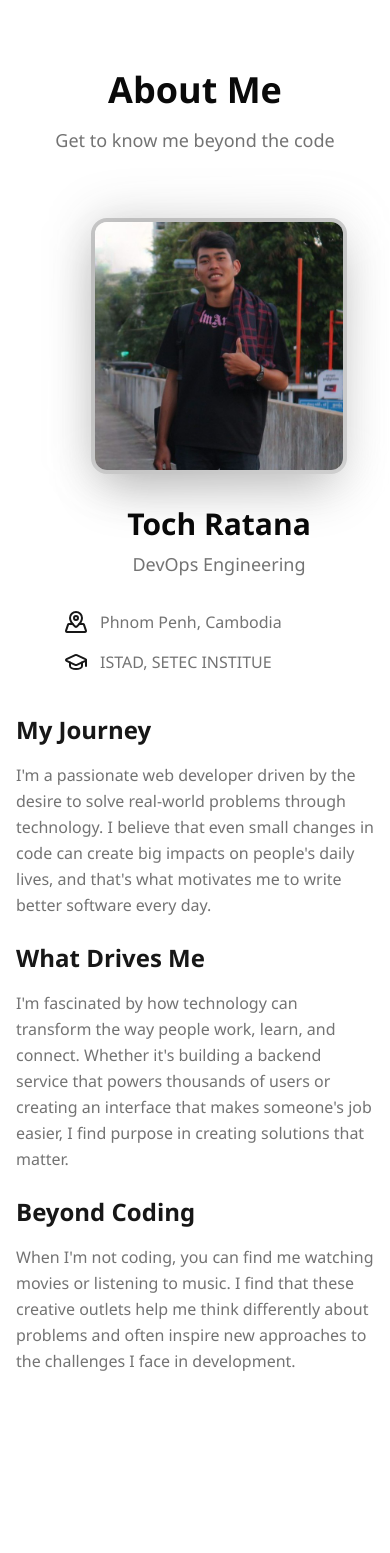
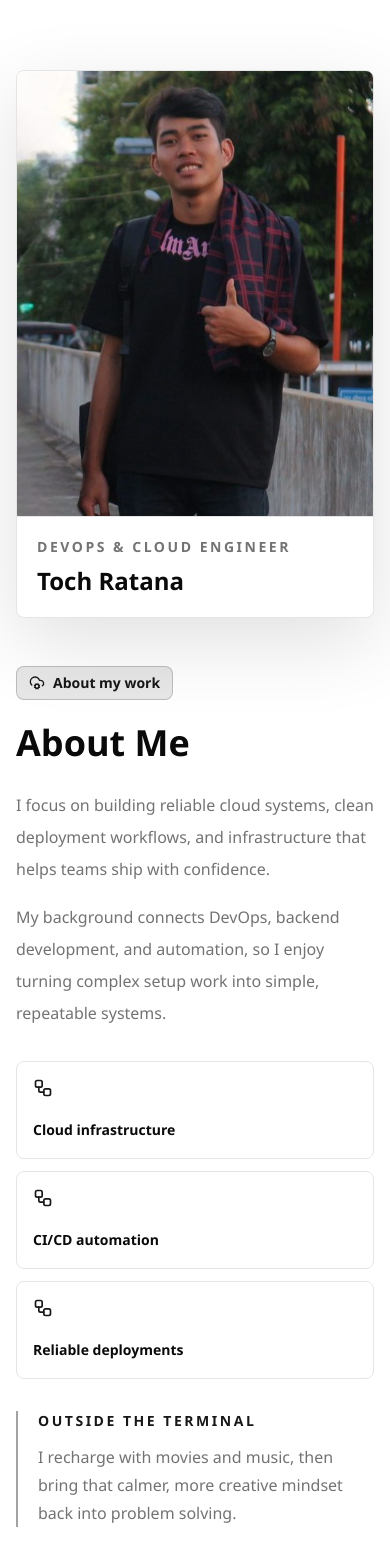
Before and after one commit to tochratana/me, a Next.js app: page /en in a window 390 px wide. Shown: the part 3980-5533 px from the top of the page. Built offline with nearby package versions, Linux system fonts and the light colour scheme; a web font is replaced by a local one.

Commit message:
fix:working on style

```diff
--- a/src/components/sections/About.tsx
+++ b/src/components/sections/About.tsx
@@ -1,100 +1,79 @@
-import {GraduationCap, MapPinned } from "lucide-react";
+"use client";
+
+import { CloudCog, Workflow } from "lucide-react";
 import Image from "next/image";
+import { useTranslation } from "react-i18next";
 
 export default function About() {
+  const { t } = useTranslation();
+
+  const focusItems = [
+    t("about.focus.cloud"),
+    t("about.focus.automation"),
+    t("about.focus.reliability"),
+  ];
+
   return (
-    <section id="about" className="py-20 px-4 bg-background text-foreground">
-      <div className="max-w-6xl mx-auto">
-        {/* Header */}
-        <div className="text-center mb-16">
-          <h2 className="text-4xl md:text-5xl font-bold mb-4">About Me</h2>
-          <p className="text-muted-foreground text-lg">
-            Get to know me beyond the code
-          </p>
-        </div>
-
-        {/* Main Content */}
-        <div className="grid grid-cols-1 lg:grid-cols-2 gap-10">
-          {/* Left Side - Image and Info */}
-          <div className="flex flex-col items-center lg:items-start ml-12">
-            <div className="relative w-64 h-64 mb-8">
-              <div className="absolute inset-0 bg-gradient-to-br from-primary/20 to-accent/20 rounded-2xl blur-xl"></div>
-              <div className="relative w-full h-full rounded-2xl overflow-hidden border-4 border-primary/20 shadow-2xl">
+    <section
+      id="about"
+      className="bg-background px-4 py-20 text-foreground sm:px-6 lg:px-8"
+    >
+      <div className="mx-auto grid max-w-6xl items-center gap-12 lg:grid-cols-[0.9fr_1.1fr] lg:gap-16">
+        <div>
+          <div className="relative overflow-hidden rounded-[8px] border border-border bg-card shadow-[0_24px_80px_var(--site-feature-shadow)]">
+            <div className="relative aspect-[4/5] min-h-[380px]">
               <Image
                 src="/project/ratana.jpg"
                 alt="Toch Ratana"
-                  width={400}
-                  height={400}
-                  className="w-full h-full object-cover"
+                fill
+                sizes="(min-width: 1024px) 420px, 100vw"
+                className="object-cover"
+                priority={false}
               />
+            </div>
+            <div className="border-t border-border p-5">
+              <p className="text-sm font-semibold uppercase tracking-[0.18em] text-muted-foreground">
+                {t("about.role")}
+              </p>
+              <h3 className="mt-2 text-2xl font-bold">Toch Ratana</h3>
+            </div>
           </div>
         </div>
 
-            <h3 className="text-3xl font-bold mb-2">Toch Ratana</h3>
-            <p className="text-muted-foreground mb-8 text-lg">
-              DevOps Engineering
-            </p>
-
-            <div className="space-y-4 w-full max-w-sm">
-              <div className="flex items-center gap-3">
-                <MapPinned className="text-primary" />
-                <span className="text-muted-foreground">
-                  Phnom Penh, Cambodia
-                </span>
-              </div>
-              <div className="flex items-center gap-3">
-                <GraduationCap className="text-primary" />
-                <span className="text-muted-foreground">
-                  ISTAD,
-                  SETEC INSTITUE
-                </span>
-              </div>
-              {/* <div className="flex items-center gap-3">
-                <BriefcaseBusiness className="text-primary" />
-                <span className="text-muted-foreground">2+ Years Experience</span>
-              </div> */}
-            </div>
+        <div>
+          <div className="mb-5 inline-flex items-center gap-2 rounded-[8px] border border-primary/20 bg-primary/10 px-3 py-1.5 text-sm font-semibold text-primary">
+            <CloudCog className="h-4 w-4" aria-hidden="true" />
+            {t("about.eyebrow")}
           </div>
 
-          {/* Right Side - Story Content */}
-          <div className="space-y-6">
-            <div>
-              <h3 className="text-2xl font-bold mb-4 text-primary">
-                My Journey
-              </h3>
-              <p className="text-muted-foreground leading-relaxed mb-4">
-                I&apos;m a passionate web developer driven by the desire to
-                solve real-world problems through technology. I believe that
-                even small changes in code can create big impacts on
-                people&apos;s daily lives, and that&apos;s what motivates me to
-                write better software every day.
-              </p>
+          <h2 className="max-w-3xl text-4xl font-bold leading-tight md:text-5xl">
+            {t("about.title")}
+          </h2>
+
+          <div className="mt-6 max-w-3xl space-y-4 text-base leading-8 text-muted-foreground md:text-lg">
+            <p>{t("about.intro")}</p>
+            <p>{t("about.description")}</p>
           </div>
 
-            <div>
-              <h3 className="text-2xl font-bold mb-4 text-primary">
-                What Drives Me
-              </h3>
-              <p className="text-muted-foreground leading-relaxed mb-4">
-                I&apos;m fascinated by how technology can transform the way
-                people work, learn, and connect. Whether it&apos;s building a
-                backend service that powers thousands of users or creating an
-                interface that makes someone&apos;s job easier, I find purpose
-                in creating solutions that matter.
-              </p>
+          <div className="mt-8 grid gap-3 sm:grid-cols-3">
+            {focusItems.map((item) => (
+              <div
+                key={item}
+                className="flex min-h-24 flex-col justify-between rounded-[8px] border border-border bg-card p-4"
+              >
+                <Workflow className="h-5 w-5 text-primary" aria-hidden="true" />
+                <p className="mt-5 text-sm font-semibold leading-6">{item}</p>
+              </div>
+            ))}
           </div>
 
-            <div>
-              <h3 className="text-2xl font-bold mb-4 text-primary">
-                Beyond Coding
-              </h3>
-              <p className="text-muted-foreground leading-relaxed mb-4">
-                When I&apos;m not coding, you can find me watching movies or
-                listening to music. I find that these creative outlets help me
-                think differently about problems and often inspire new
-                approaches to the challenges I face in development.
+          <div className="mt-8 border-l-2 border-primary/40 pl-5">
+            <p className="text-sm font-semibold uppercase tracking-[0.18em] text-primary">
+              {t("about.noteTitle")}
             </p>
-            </div>
+            <p className="mt-3 max-w-2xl text-base leading-7 text-muted-foreground">
+              {t("about.note")}
+            </p>
           </div>
         </div>
       </div>
--- a/src/components/sections/Footer.tsx
+++ b/src/components/sections/Footer.tsx
@@ -1,67 +1,106 @@
 "use client";
 
-import { Facebook, Github, Linkedin } from "lucide-react";
-import React from "react";
+import { ArrowUpRight, Facebook, Github, Linkedin, Mail } from "lucide-react";
 import { useTranslation } from "react-i18next";
 
 export function Footer() {
   const { t } = useTranslation();
   const currentYear = new Date().getFullYear();
 
+  const footerLinks = [
+    { label: t("header.home"), href: "#home" },
+    { label: t("header.about"), href: "#about" },
+    { label: t("header.projects"), href: "#projects" },
+    { label: t("header.contact"), href: "#contact" },
+  ];
+
+  const socialLinks = [
+    {
+      label: "GitHub",
+      href: "https://github.com/tochratana",
+      icon: Github,
+    },
+    {
+      label: "LinkedIn",
+      href: "https://www.linkedin.com/in/tochratana",
+      icon: Linkedin,
+    },
+    {
+      label: "Facebook",
+      href: "https://www.facebook.com/tochratana.me",
+      icon: Facebook,
+    },
+  ];
+
   return (
-    <footer className="py-12 px-4 border-t border-border bg-secondary/30">
-      <div className="max-w-6xl mx-auto">
-        <div className="flex flex-col md:flex-row justify-between items-center gap-6">
-          <div className="text-center md:text-left">
-            <p className="text-muted-foreground">
-              © {currentYear} Toch Ratana. {t("footer.rights")}.
+    <footer className="border-t border-border bg-[var(--site-page-bg)] px-4 py-10 text-[color:var(--site-text)]">
+      <div className="mx-auto max-w-6xl">
+        <div className="grid gap-8 lg:grid-cols-[1.2fr_0.8fr_0.8fr]">
+          <div>
+            <p className="text-2xl font-bold">Toch Ratana</p>
+            <p className="mt-2 text-sm font-semibold uppercase text-primary">
+              {t("footer.role")}
+            </p>
+            <p className="mt-4 max-w-md text-sm leading-6 text-[color:var(--site-muted-text)]">
+              {t("footer.description")}
             </p>
           </div>
 
-          <div className="flex gap-6">
+          <nav
+            aria-label={t("footer.navigation")}
+            className="lg:justify-self-center"
+          >
+            <p className="mb-4 text-sm font-bold">{t("footer.navigation")}</p>
+            <div className="grid gap-3">
+              {footerLinks.map((link) => (
                 <a
-              href="#"
-              className="text-muted-foreground hover:text-primary transition-colors"
+                  key={link.href}
+                  href={link.href}
+                  className="text-sm text-[color:var(--site-muted-text)] transition-colors hover:text-primary"
                 >
-              Privacy
+                  {link.label}
                 </a>
+              ))}
+            </div>
+          </nav>
+
+          <div className="lg:justify-self-end">
+            <p className="mb-4 text-sm font-bold">{t("footer.connect")}</p>
+            <div className="flex gap-3">
+              {socialLinks.map((link) => {
+                const Icon = link.icon;
+
+                return (
                   <a
-              href="#"
-              className="text-muted-foreground hover:text-primary transition-colors"
+                    key={link.href}
+                    href={link.href}
+                    target="_blank"
+                    rel="noopener noreferrer"
+                    className="inline-flex h-10 w-10 items-center justify-center rounded-[8px] border border-[color:var(--site-card-border)] text-[color:var(--site-muted-text)] transition-colors hover:border-primary/40 hover:text-primary"
+                    aria-label={link.label}
                   >
-              Terms
+                    <Icon className="h-5 w-5" aria-hidden="true" />
                   </a>
+                );
+              })}
+            </div>
+
             <a
-              href="#"
-              className="text-muted-foreground hover:text-primary transition-colors"
+              href="#contact"
+              className="mt-5 inline-flex items-center gap-2 rounded-[8px] bg-[var(--site-button-primary-bg)] px-4 py-2 text-sm font-semibold text-[color:var(--site-button-primary-text)] transition-colors hover:bg-[var(--site-button-primary-hover-bg)]"
             >
-              Cookies
+              <Mail className="h-4 w-4" aria-hidden="true" />
+              {t("footer.contactCta")}
+              <ArrowUpRight className="h-4 w-4" aria-hidden="true" />
             </a>
           </div>
+        </div>
 
-          <div className="flex gap-4">
-            <a
-              href="https://github.com/tochratana"
-              className="text-muted-foreground hover:text-primary transition-colors"
-              aria-label="GitHub"
-            >
-              <Github />
-            </a>
-            <a
-              href="https://www.linkedin.com/in/tochratana"
-              className="text-muted-foreground hover:text-primary transition-colors"
-              aria-label="LinkedIn"
-            >
-              <Linkedin />
-            </a>
-            <a
-              href="https://www.facebook.com/tochratana.me"
-              className="text-muted-foreground hover:text-primary transition-colors"
-              aria-label="Facebook"
-            >
-              <Facebook />
-            </a>
-          </div>
+        <div className="mt-8 flex flex-col gap-3 border-t border-border pt-6 text-sm text-[color:var(--site-muted-text)] sm:flex-row sm:items-center sm:justify-between">
+          <p>
+            © {currentYear} Toch Ratana. {t("footer.rights")}.
+          </p>
+          <p>{t("footer.madeWith")}</p>
         </div>
       </div>
     </footer>
--- a/src/locales/en.json
+++ b/src/locales/en.json
@@ -35,7 +35,17 @@
   },
   "about": {
     "title": "About Me",
-    "description": "I'm a Full Stack Developer from Cambodia with a passion for building modern, responsive web applications. With expertise in both frontend and backend technologies, I create seamless digital experiences."
+    "eyebrow": "About my work",
+    "role": "DevOps & Cloud Engineer",
+    "intro": "I focus on building reliable cloud systems, clean deployment workflows, and infrastructure that helps teams ship with confidence.",
+    "description": "My background connects DevOps, backend development, and automation, so I enjoy turning complex setup work into simple, repeatable systems.",
+    "focus": {
+      "cloud": "Cloud infrastructure",
+      "automation": "CI/CD automation",
+      "reliability": "Reliable deployments"
+    },
+    "noteTitle": "Outside the terminal",
+    "note": "I recharge with movies and music, then bring that calmer, more creative mindset back into problem solving."
   },
   "skills": {
     "title": "Technical Skills",
@@ -59,6 +69,26 @@
     "description": {
       "line1": "I'm actively looking for opportunities to start my career in web development.",
       "line2": "Let's discuss how I can contribute to your team!"
+    },
+    "details": {
+      "title": "Contact Details",
+      "phone": {
+        "label": "Phone",
+        "value": "+855 88 64 65 190"
+      },
+      "email": {
+        "label": "Email",
+        "value": "tochratana.dev@gmail.com"
+      },
+      "telegram": {
+        "label": "Telegram",
+        "value": "t.me/tochratana",
+        "href": "https://t.me/tochratana"
+      },
+      "address": {
+        "label": "Address",
+        "value": "Trapeang Chhuk, Ou Beak K'am, Phnom Penh, Cambodia"
+      }
     },
     "availability": {
       "title": "Availability",
@@ -105,6 +135,11 @@
     }
   },
   "footer": {
+    "role": "DevOps & Cloud Engineer",
+    "description": "Building reliable cloud systems, clean deployments, and simple automation for teams that want to ship with confidence.",
+    "navigation": "Navigation",
+    "connect": "Connect",
+    "contactCta": "Let's talk",
     "rights": "All rights reserved",
     "madeWith": "Made with care by Toch Ratana"
   },
--- a/src/locales/km.json
+++ b/src/locales/km.json
@@ -35,7 +35,17 @@
   },
   "about": {
     "title": "អំពីខ្ញុំ",
-    "description": "ខ្ញុំជាអ្នកអភិវឌ្ឍន៍ Full Stack ពីកម្ពុជាដែលមានលំនឹងក្នុងការបង្កើតកម្មវិធីគេហទំព័របានលឿន ឆ្លងវាង និងមានប្រតិក្រិយា។ ដោយមានជំនាញក្នុងបច្ចេកវិទ្យាផ្នែកមុខ និងផ្នែកក្រោយ ខ្ញុំបង្កើតបទពិសោធន៍ឌីជីថលដ៏នៃលក្ខណ៍ដ៏ល្អ។"
+    "eyebrow": "អំពីការងាររបស់ខ្ញុំ",
+    "role": "DevOps & Cloud Engineer",
+    "intro": "ខ្ញុំផ្តោតលើការបង្កើតប្រព័ន្ធ cloud ដែលអាចទុកចិត្តបាន workflow សម្រាប់ deployment និង infrastructure ដែលជួយឱ្យក្រុម release ដោយមានទំនុកចិត្ត។",
+    "description": "បទពិសោធន៍របស់ខ្ញុំភ្ជាប់ DevOps, backend development និង automation ដូច្នេះខ្ញុំចូលចិត្តបម្លែងការរៀបចំស្មុគស្មាញឱ្យទៅជាប្រព័ន្ធសាមញ្ញ និងអាចធ្វើឡើងវិញបាន។",
+    "focus": {
+      "cloud": "Cloud infrastructure",
+      "automation": "CI/CD automation",
+      "reliability": "Reliable deployments"
+    },
+    "noteTitle": "ក្រៅពីការងារ",
+    "note": "ខ្ញុំសម្រាកជាមួយភាពយន្ត និងតន្ត្រី ហើយយកអារម្មណ៍ស្ងប់ និងគំនិតច្នៃប្រឌិតនោះត្រឡប់មកដោះស្រាយបញ្ហាវិញ។"
   },
   "skills": {
     "title": "ជំនាញបច្ចេកទេស",
@@ -59,6 +69,26 @@
     "description": {
       "line1": "ខ្ញុំកំពុងស្វែងរកឱកាសការងារ ដើម្បីចាប់ផ្តើមអាជីពរបស់ខ្ញុំក្នុងការអភិវឌ្ឍគេហទំព័រ។",
       "line2": "មកពិភាក្សាគ្នាអំពីរបៀបដែលខ្ញុំអាចចូលរួមជាមួយក្រុមរបស់អ្នកបាន!"
+    },
+    "details": {
+      "title": "ព័ត៌មានទំនាក់ទំនង",
+      "phone": {
+        "label": "ទូរស័ព្ទ",
+        "value": "+855 88 64 65 190"
+      },
+      "email": {
+        "label": "អ៊ីមែល",
+        "value": "tochratana.dev@gmail.com"
+      },
+      "telegram": {
+        "label": "Telegram",
+        "value": "t.me/tochratana",
+        "href": "https://t.me/tochratana"
+      },
+      "address": {
+        "label": "អាសយដ្ឋាន",
+        "value": "Trapeang Chhuk, Ou Beak K'am, Phnom Penh, Cambodia"
+      }
     },
     "availability": {
       "title": "ភាពរួចរាល់",
@@ -105,8 +135,13 @@
     }
   },
   "footer": {
+    "role": "DevOps & Cloud Engineer",
+    "description": "បង្កើតប្រព័ន្ធ cloud ដែលអាចទុកចិត្តបាន deployment ដែលស្អាត និង automation សាមញ្ញសម្រាប់ក្រុមដែលចង់ release ដោយមានទំនុកចិត្ត។",
+    "navigation": "តំណភ្ជាប់",
+    "connect": "ភ្ជាប់ទំនាក់ទំនង",
+    "contactCta": "ពិភាក្សាគ្នា",
     "rights": "រក្សាសិទ្ធិទាំងអស់",
-    "madeWith": "បង្កើតដោយឆង្ហើយ ដោយ តូច រតនា"
+    "madeWith": "បង្កើតដោយយកចិត្តទុកដាក់ ដោយ ទូច រតនា"
   },
   "language": {
     "english": "Khmer",
```
Also changed, not shown: src/components/sections/Contact.tsx (+76 -1 lines). Lines whose indentation alone changed are shown as unchanged.
